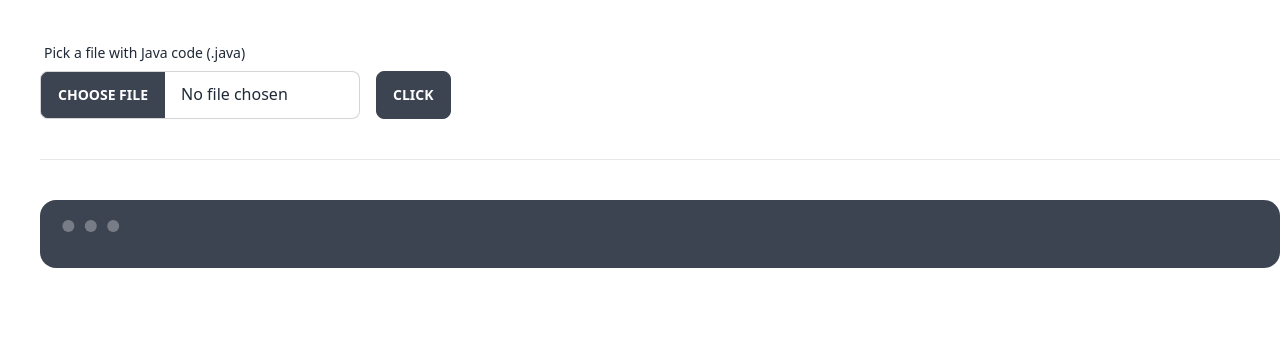
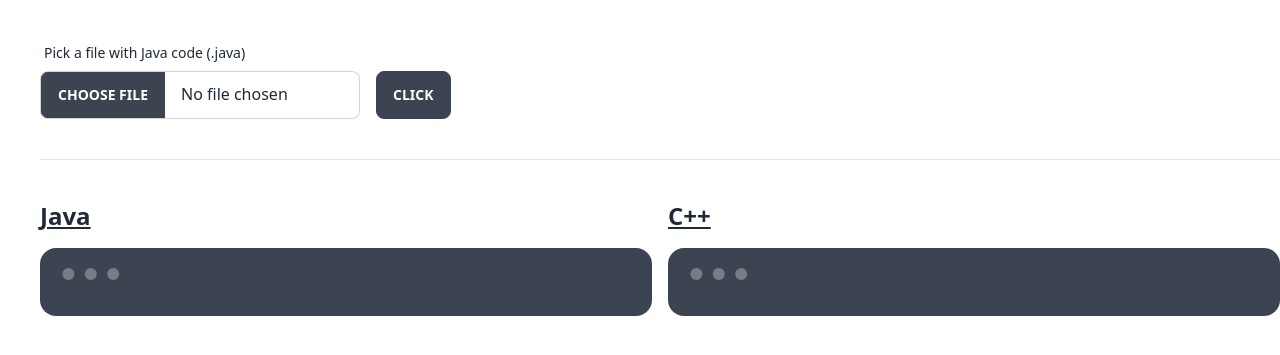
Before and after one commit to Aight99/translator-java-cpp, a Flask app: template templates/main.jinja.html in a window 1280 px wide. Shown: the part 165-520 px from the top of the page. Run offline with Flask 3, Linux system fonts and the light colour scheme; the template is opened without the code that fills it, so the values that code supplies are empty; some libraries are stand-ins or nearby versions.

Commit message:
web: добавила код на java чтоб можно было сравнить или увидеть где ошибочка

```diff
--- a/app.py
+++ b/app.py
@@ -28,11 +28,27 @@ def text_to_array(code):
     return line_array
 
 
+def java_to_array():
+    file = open(os.path.join(app.config["UPLOAD_FOLDER"], 'text.txt'))
+    line_array = []
+    index = 1
+    while True:
+        line = file.readline()
+        if not line:
+            break
+        line_array.append({'index': index, 'line': line})
+        index += 1
+
+    file.close()
+    return line_array
+
+
 @app.route('/', methods=['GET', 'POST'])
 def main():
     form = UploadForm()
     if form.is_submitted():
         form.upload.data.save(os.path.join(app.config["UPLOAD_FOLDER"], 'text.txt'))
+    java_code = java_to_array()
     try:
         code = text_to_array(generator.compiler(app))
         exception = None
@@ -40,7 +56,7 @@ def main():
         exception = e
         code = None
 
-    return render_template('main.jinja.html', code_file=form, code=code, exception=exception)
+    return render_template('main.jinja.html', code_file=form, code=code, exception=exception, java_code=java_code)
 
 
 if __name__ == '__main__':
--- a/templates/main.jinja.html
+++ b/templates/main.jinja.html
@@ -24,20 +24,37 @@
             </form>
             <hr/>
             <div class="mt-10">
+                <div class="grid gap-4 grid-cols-2">
+                    <div>
+                        <div class="underline text-2xl mb-4 font-bold">Java</div>
                         {% if exception %}
-                    <div class="alert alert-error shadow-lg">
+                            <div class="alert alert-error shadow-lg mb-4">
                               <div>
                                 <svg xmlns="http://www.w3.org/2000/svg" class="stroke-current flex-shrink-0 h-6 w-6" fill="none" viewBox="0 0 24 24"><path stroke-linecap="round" stroke-linejoin="round" stroke-width="2" d="M10 14l2-2m0 0l2-2m-2 2l-2-2m2 2l2 2m7-2a9 9 0 11-18 0 9 9 0 0118 0z" /></svg>
                                 <span>{{ exception }}</span>
                               </div>
                             </div>
-                {% else %}
+                        {% endif %}
+                        <div class="mockup-code">
+                            {% for line in java_code %}
+                                <pre data-prefix="{{ line.index }}"><code>{{ line.line }}</code></pre>
+                            {% endfor %}
+                        </div>
+                    </div>
+                    {% if not exception %}
+                        <div>
+                            <div class="underline text-2xl mb-4 font-bold">C++</div>
                             <div class="mockup-code">
                                 {% for line in code %}
                                     <pre data-prefix="{{ line.index }}"><code>{{ line.line }}</code></pre>
                                 {% endfor %}
                             </div>
+                        </div>
+
                     {% endif %}
+                </div>
+
+
             </div>
         </div>
     </body>
```
Lines whose indentation alone changed are shown as unchanged.
